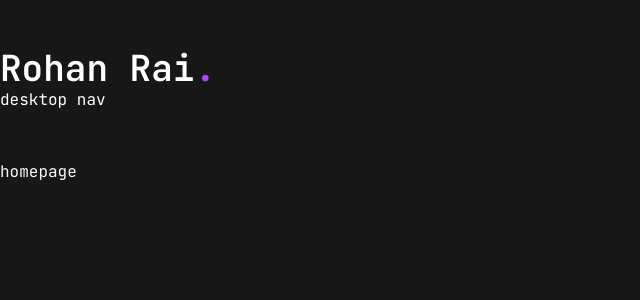
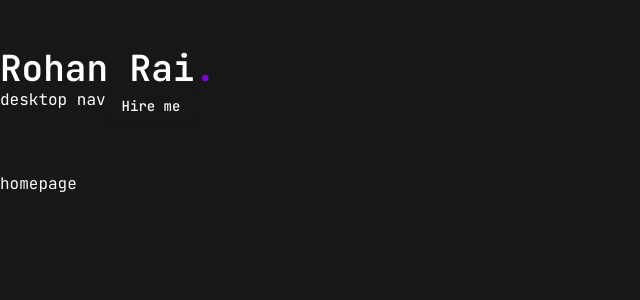
Before and after one commit to rohxn-rai/rohan-rai-portfolio, a Next.js app: page / in a window 1280 px wide. Shown: the top 300 px of the page, without its empty margins (0-640 px from the left). Built offline with nearby package versions, Linux system fonts and the light colour scheme.

Commit message:
modified Header - added a hire me button

```diff
--- a/components/Header.jsx
+++ b/components/Header.jsx
@@ -10,11 +10,18 @@ const Header = () => {
         {/* lgoo */}
         <Link href="/">
           <h1 className="text-4xl font-semibold">
-            Rohan Rai<span className="text-purple-500">.</span>
+            Rohan Rai<span className="text-purple-700">.</span>
           </h1>
         </Link>
+
         {/* destop navigation */}
-        <Nav />
+
+        <div className="hidden xl:flex">
+          <Nav />
+          <Link href="/contact">
+            <Button>Hire me</Button>
+          </Link>
+        </div>
       </div>
     </header>
   );
```
